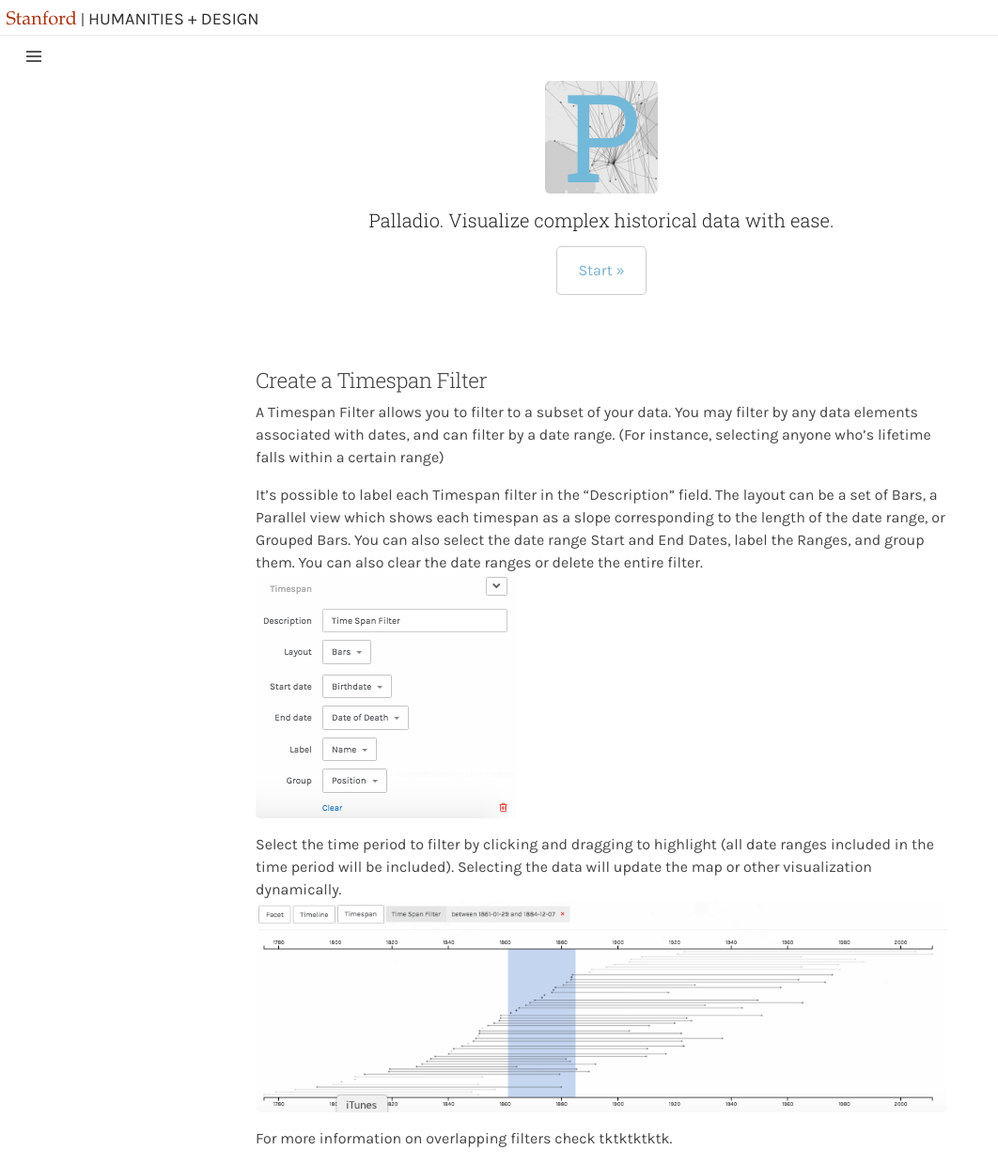
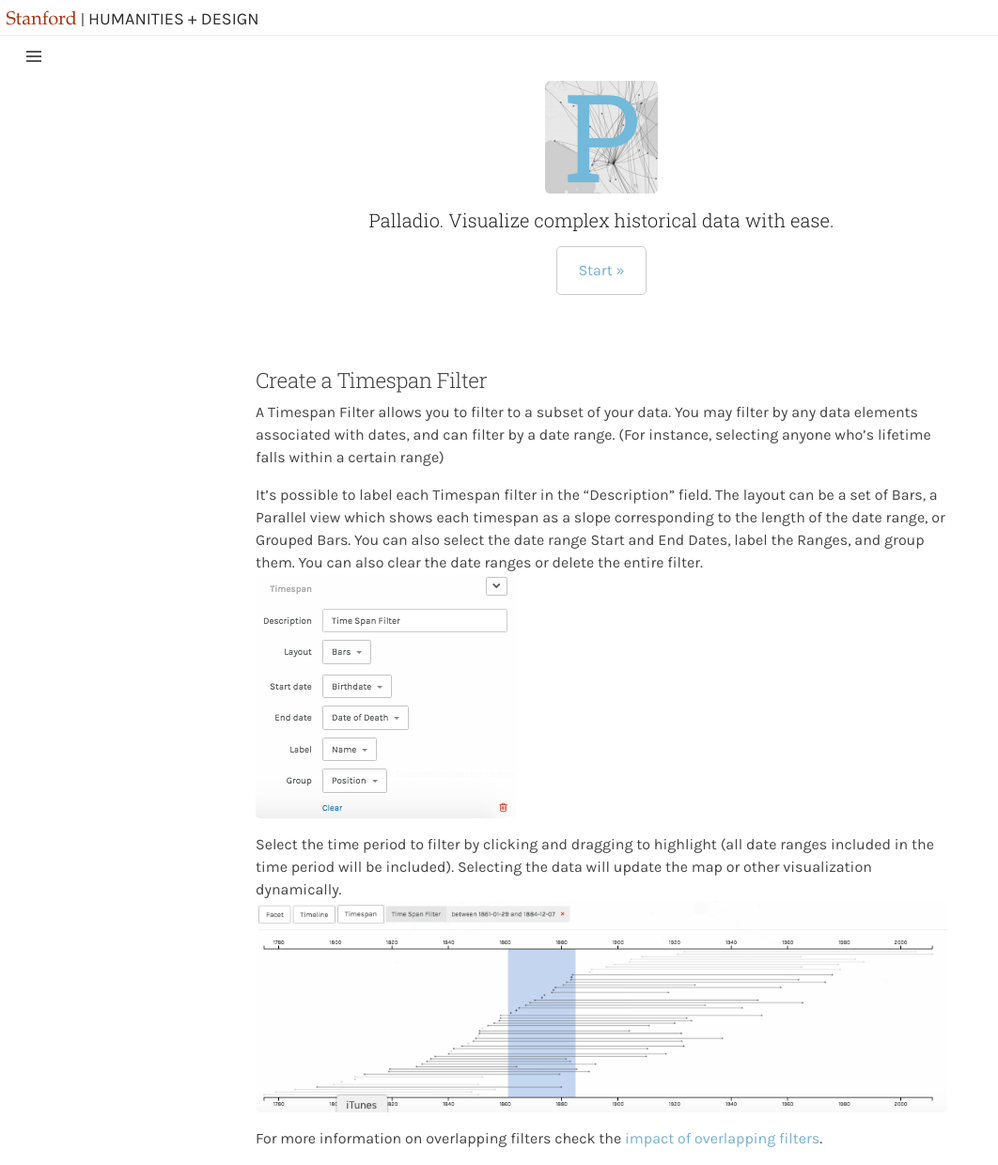
Before and after one commit to humanitiesplusdesign/palladio, a Jekyll site: the page built from _tutorials/timespan.md, in a window 1280 px wide. Shown: the whole page at 94% size, without its empty margins (0-1062 px from the left). Built offline with Jekyll 4.4.1, drawn with Linux system fonts in a browser that asks for light colours.

Commit message:
Added link to filter overlap
took out the “to come” and added the link to filter overlap

```diff
--- a/_tutorials/timespan.md
+++ b/_tutorials/timespan.md
@@ -14,4 +14,4 @@ Select the time period to filter by clicking and dragging to highlight (all date
 ![Timespan Selections]({{ site.urlimg }}resources/TimeSpanSelections.png)
 
 
-For more information on overlapping filters check tktktktktk.
+For more information on overlapping filters check the [impact of overlapping filters](/palladio/tutorials/filteroverlap).
```
